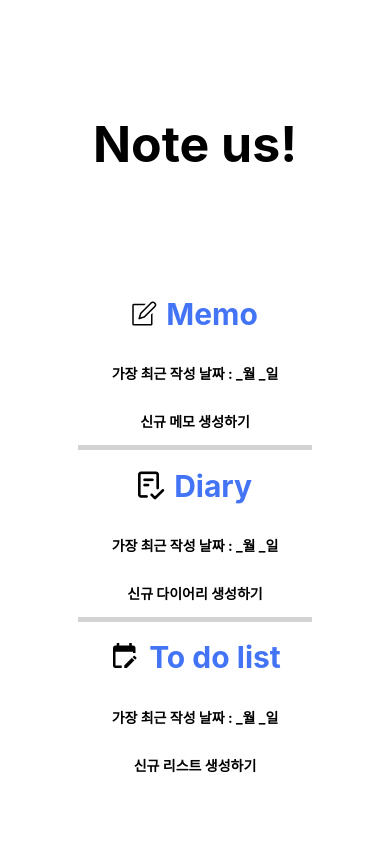
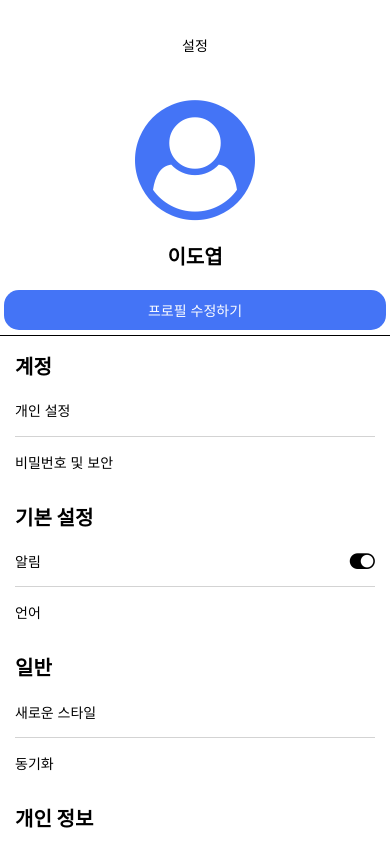
Before and after one commit to jhyunwoo/beatus-note-us, a React Native app: screen / in a window 390 px wide. Built offline with nearby package versions, Linux system fonts and the light colour scheme.

Commit message:
설정창 토글 아이콘 추가

```diff
--- a/App.js
+++ b/App.js
@@ -1,143 +1,141 @@
 import { StatusBar } from "expo-status-bar";
-import { StyleSheet, Text, View } from "react-native";
-import { SimpleLineIcons } from "@expo/vector-icons";
-import { Octicons } from "@expo/vector-icons";
-import { MaterialCommunityIcons } from "@expo/vector-icons";
-import { Button } from "react-native-web";
+import { StyleSheet, Text, View, ScrollView } from "react-native";
+import { FontAwesome } from "@expo/vector-icons";
+import { Ionicons } from '@expo/vector-icons';
 
 export default function App() {
   return (
-    <View style={styles.container}>
-      <View style={styles.title}>
-        <Text style={styles.Note_us}>Note us!</Text>
-      </View>
-      <View style={styles.bottom_line}>
-        <View style={styles.menu}>
-          <View style={styles.icons}>
-            <SimpleLineIcons name="note" size={24} color="black" />
-          </View>
-          <View style={styles.title_Text}>
-            <Text style={styles.texts}>Memo</Text>
-          </View>
+    <ScrollView style={{ flex: 1 }}>
+      <View style={styles.container}>
+        <View style={styles.setting_text}>
+          <Text>설정</Text>
         </View>
-        <View style={styles.date}>
-          <Text style={styles.font}>
-            가장 최근 작성 날짜 : _월 _일
-          </Text>
+        <View style={styles.userIcon}>
+          <FontAwesome name="user-circle" size={120} color="rgb(68,116,246)" />
         </View>
-        <View style={styles.date}>
-          <Text style={{ fontWeight: "bold" }}>
-            신규 메모 생성하기
-          </Text>
+        <View style={styles.nickname}>
+          <Text style={styles.nickname_text}>이도엽</Text>
+        </View>
+        <View style={styles.profile_botton}>
+          <Text style={{ color: "white" }}>프로필 수정하기</Text>
         </View>
       </View>
-      <View style={styles.bottom_line}>
+      <View style={styles.setting}>
+        <View style={styles.title_setting1}>
+          <Text style={styles.title_text}>계정</Text>
+        </View>
+        <View style={styles.underline_menu}>
+          <Text>개인 설정</Text>
+        </View>
         <View style={styles.menu}>
-          <View style={styles.icons}>
-            <Octicons name="checklist" size={28} color="black" />
-          </View>
-          <View style={styles.title_Text}>
-            <Text style={styles.texts}>Diary</Text>
-          </View>
+          <Text>비밀번호 및 보안</Text>
         </View>
-        <View style={styles.date}>
-          <Text style={styles.font}>
-            가장 최근 작성 날짜 : _월 _일
-          </Text>
+        <View style={styles.title_setting2}>
+          <Text style={styles.title_text}>기본 설정</Text>
         </View>
-        <View style={styles.date}>
-          <Text style={styles.font}>
-            신규 다이어리 생성하기
-          </Text>
+        <View style={styles.underline_menu}>
+          <Text>알림</Text>
+          <FontAwesome name="toggle-on" size={22} color="black" />
+        </View>
+        <View style={styles.menu}>
+          <Text>언어</Text>
+        </View>
+        <View style={styles.title_setting2}>
+          <Text style={styles.title_text}>일반</Text>
+        </View>
+        <View style={styles.underline_menu}>
+          <Text>새로운 스타일</Text>
+        </View>
+        <View style={styles.menu}>
+          <Text>동기화</Text>
+        </View>
+        <View style={styles.title_setting2}>
+          <Text style={styles.title_text}>개인 정보</Text>
+        </View>
+        <View>
+          <Text>이 앱이 사용하는 권한</Text>
+        </View>
+        <View style={styles.title_setting2}>
+          <Text style={styles.title_text}>그 외의 것들</Text>
+        </View>
+        <View style={styles.margin}>
+          <Text>불편한 점 문의하기 (문의번호 : 010 - 0000 - 0000)</Text>
         </View>
       </View>
-      <View style={styles.Memo}>
-        <View style={styles.menu}>
-          <View style={styles.icons}>
-            <MaterialCommunityIcons
-              name="calendar-edit"
-              size={30}
-              color="black"
-            />
-          </View>
-          <View style={styles.title_Text}>
-            <Text style={styles.texts}>To do list</Text>
-          </View>
-        </View>
-        <View style={styles.date}>
-          <Text style={styles.font}>
-            가장 최근 작성 날짜 : _월 _일
-          </Text>
-        </View>
-        <View style={styles.date}>
-          <Text style={styles.font}>
-            신규 리스트 생성하기
-          </Text>
-        </View>
-      </View>
-      <View style={styles.margin}></View>
-    </View>
+    </ScrollView>
   );
 }
 
 const styles = StyleSheet.create({
   container: {
-    flex: 1,
-    alignItems: "center"
+    backgroundColor: "#fff",
+    alignItems: "center",
+    justifyContent: "center",
+    borderBottomWidth: 1,
+    marginTop: 30,
   },
-  title: {
-    flex: 5,
-    backgroundColor: "white",
+  setting_text: {
     justifyContent: "center",
     alignItems: "center",
+    borderRadius: 15,
+    marginBottom: 5,
+    height: 30,
+    marginBottom: 20,
   },
-  Note_us: {
-    fontSize: 50,
+  userIcon: {
+    justifyContent: "center",
+    height: 160
+  },
+  nickname: {
+    justifyContent: "center",
+    alignItems: "center",
+    borderRadius: 15,
+    marginBottom: 5,
+    height: 30,
+    marginBottom: 20,
+  },
+  nickname_text: {
+    fontSize: 20,
     fontWeight: "bold",
-    marginTop: 10,
   },
-  Memo: {
-    flex: 3,
-    backgroundColor: "White",
+  profile_botton: {
+    justifyContent: "center",
+    backgroundColor: "rgb(68,116,246)",
+    width: "98%",
     alignItems: "center",
-    justifyContent: "center",
+    borderRadius: 15,
+    marginBottom: 5,
+    height: 40,
   },
-  bottom_line: {
-    flex: 3,
-    backgroundColor: "White",
-    alignItems: "center",
-    justifyContent: "center",
-    borderBottomWidth: 5,
-    borderBottomColor: "lightgray",
-    width: "60%",
+  setting: {
+    marginLeft: 15,
+    marginRight: 15
   },
-  texts: {
-    fontSize: 30,
-    fontWeight: "bold",
-    color: "rgb(68,116,246)",
+  title_setting1: {
+    marginTop: 15,
+    marginBottom: 20
+  },
+  title_text : {
+    fontSize: 20,
+    fontWeight: "bold"
+  },
+  underline_menu: {
+    borderBottomWidth: 1,
+    paddingBottom: 15,
+    borderColor: "lightgray",
+    flex:1,
+    flexDirection:"row",
+    justifyContent: "space-between",
+    alignItems:"center"
   },
   menu: {
-    flex: 1.5,
-    justifyContent: "center",
-    flexDirection: "row",
+    paddingTop: 15
   },
-  icons: {
-    justifyContent: "center",
-    marginRight: 5,
-  },
-  title_Text: {
-    justifyContent: "center",
-    marginLeft: 5,
-  },
-  date: {
-    flex: 1,
-    justifyContent: "center",
-  },
-  font: {
-    fontWeight: "bold",
+  title_setting2: {
+    marginTop: 30,
+    marginBottom: 20
   },
   margin: {
-    flex: 1,
-    backgroundColor: "white",
+    marginBottom: 20
   }
 });
--- a/src/setting.js
+++ b/src/setting.js
@@ -1,6 +1,7 @@
 import { StatusBar } from "expo-status-bar";
 import { StyleSheet, Text, View, ScrollView } from "react-native";
 import { FontAwesome } from "@expo/vector-icons";
+import { Ionicons } from '@expo/vector-icons';
 
 export default function App() {
   return (
@@ -34,6 +35,7 @@ export default function App() {
         </View>
         <View style={styles.underline_menu}>
           <Text>알림</Text>
+          <FontAwesome name="toggle-on" size={22} color="black" />
         </View>
         <View style={styles.menu}>
           <Text>언어</Text>
@@ -121,6 +123,10 @@ const styles = StyleSheet.create({
     borderBottomWidth: 1,
     paddingBottom: 15,
     borderColor: "lightgray",
+    flex:1,
+    flexDirection:"row",
+    justifyContent: "space-between",
+    alignItems:"center"
   },
   menu: {
     paddingTop: 15
```
Also changed, not shown: src/homescreen.js (+58 -29 lines).
